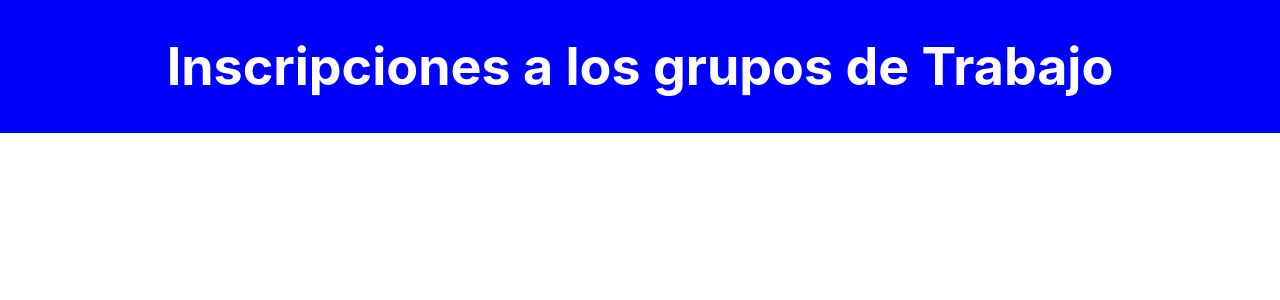
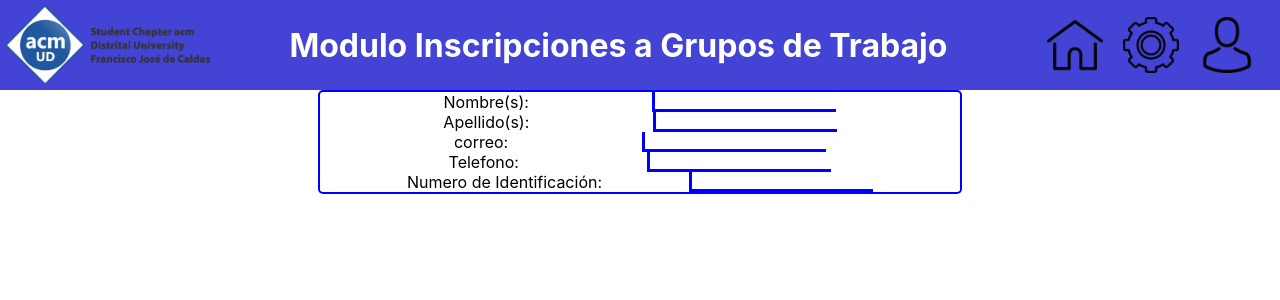
Before and after one commit to ACMUD/modulo-Inscripciones, a React (Create React App) app in the folder inscripciones/: page /SignUp in a window 1280 px wide. Shown: the top 300 px of the page. Built offline with nearby package versions, Linux system fonts and the light colour scheme.

Commit message:
added header and links to home and Sign Up

```diff
--- a/inscripciones/src/App.css
+++ b/inscripciones/src/App.css
@@ -1,3 +1,8 @@
 .App {
   text-align: center;
 }
+
+.Image-Responsive {
+    max-width: 100%;
+    max-height: 100%;
+}
--- a/inscripciones/src/App.js
+++ b/inscripciones/src/App.js
@@ -2,12 +2,15 @@ import React from 'react';
 import './App.css';
 import Header from './header/header';
 import ContentApp from './contentApp/contentApp'
+import { BrowserRouter } from 'react-router-dom'
 
 function App() {
   return (
     <div className="App">
-      <Header />
-      <ContentApp />
+      <BrowserRouter>
+        <Header />
+        <ContentApp />
+      </BrowserRouter>
     </div>
   );
 }
--- a/inscripciones/src/contentApp/Sing-Up-In/components/singUpView.js
+++ b/inscripciones/src/contentApp/Sign-Up-In/components/signUpView.js
@@ -1,7 +1,7 @@
 import React from 'react'
 import '../../contentApp.css';
 
-function SingUpView(props) {
+function SignUpView(props) {
     return (
         <div className='Flex-box-column'>
             <div
@@ -51,4 +51,4 @@ function SingUpView(props) {
     )
 }
 
-export default SingUpView;
+export default SignUpView;
--- /dev/null
+++ b/inscripciones/src/contentApp/Sign-Up-In/containers/signUp.js
@@ -0,0 +1,17 @@
+import React from 'react'
+import SignUpView from '../components/signUpView'
+
+class SignUp extends React.Component {
+    constructor(props) {
+        super(props);
+        this.state = {
+
+        }
+    }
+
+    render() {
+        return <SignUpView />;
+    }
+}
+
+export default SignUp;
--- a/inscripciones/src/contentApp/Sing-Up-In/containers/singUp.js
+++ /dev/null
@@ -1,17 +0,0 @@
-import React from 'react'
-import SingUpView from '../components/singUpView'
-
-class SingUp extends React.Component {
-    constructor(props) {
-        super(props);
-        this.state = {
-
-        }
-    }
-
-    render() {
-        return <SingUpView />;
-    }
-}
-
-export default SingUp;
--- a/inscripciones/src/contentApp/contentApp.js
+++ b/inscripciones/src/contentApp/contentApp.js
@@ -1,16 +1,14 @@
 import React from 'react'
-import { BrowserRouter, Route, Switch } from 'react-router-dom'
+import { Route, Switch } from 'react-router-dom'
 import GroupsList from './groupsLists/containers/groupList'
-import SingUp from './Sing-Up-In/containers/singUp'
+import SignUp from './Sign-Up-In/containers/signUp'
 
 function ContentApp(props) {
     return (
-        <BrowserRouter>
-            <Switch>
-                <Route path="/" exact component={GroupsList} />
-                <Route path='/SingUp' component={SingUp} />
-            </Switch>
-        </BrowserRouter>
+        <Switch>
+            <Route path="/" exact component={GroupsList} />
+            <Route path='/SignUp' component={SignUp} />
+        </Switch>
     )
 }
 
--- a/inscripciones/src/header/header.css
+++ b/inscripciones/src/header/header.css
@@ -1,9 +1,9 @@
 .App-header {
-  background-color: #0000ff;
+  padding: 5px;
+  background-color: #4343d6;
+  height: 80px;
+  color: white;
   display: flex;
-  flex-direction: column;
+  justify-content: space-between;
   align-items: center;
-  justify-content: center;
-  font-size: calc(10px + 2vmin);
-  color: white;
 }
--- a/inscripciones/src/header/header.js
+++ b/inscripciones/src/header/header.js
@@ -1,10 +1,31 @@
 import React from 'react';
+import { Link } from 'react-router-dom'
 import './header.css';
+import '../App.css'
+
+import acmudLogo from '../Resources/images/BannerACMUD.png'
+import userIcon from '../Resources/iconos/avatar.png'
+import settingsIcon from '../Resources/iconos/ajustes.png'
+import homeIcon from '../Resources/iconos/casa.png'
 
 function Header(props) {
     return (
         <header className='App-header'>
-            <h1>Inscripciones a los grupos de Trabajo</h1>
+            <a href='http://acm.org' style={{ height: '100%' }} target="_blank">
+                <img className='Image-Responsive' alt='logotipo' src={acmudLogo} />
+            </a>
+            <h1>Modulo Inscripciones a Grupos de Trabajo</h1>
+            <div style={{ height: '70%', margin: '10px' }}>
+                <Link to='/' style={{ height: '100%', margin: '10px' }} >
+                    <img className='Image-Responsive' alt='homeIcon' src={homeIcon} />
+                </Link>
+                <Link to='/Settings' style={{ height: '100%', margin: '10px' }} >
+                    <img className='Image-Responsive' alt='settingsIcon' src={settingsIcon} />
+                </Link>
+                <Link to='/SignUp' style={{ height: '100%', margin: '10px' }} >
+                    <img className='Image-Responsive' alt='UserIcon' src={userIcon} />
+                </Link>
+            </div>
         </header >
     )
 }
```
